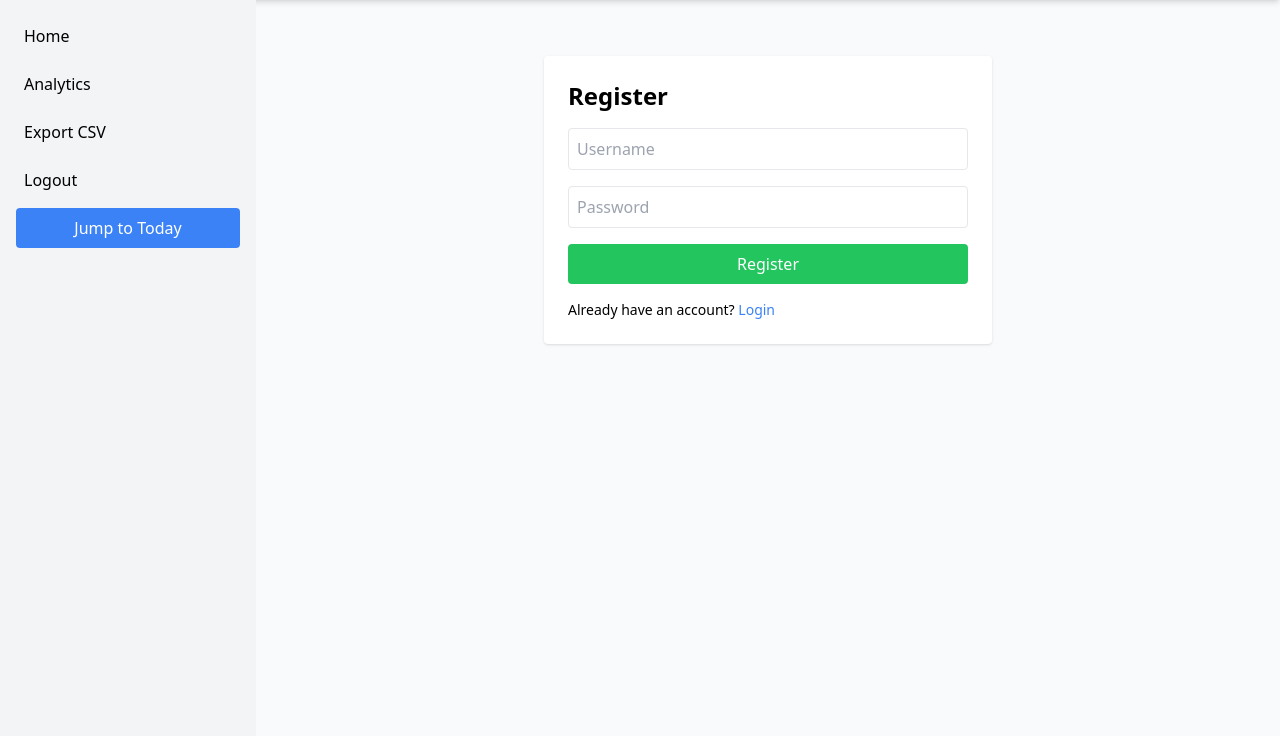
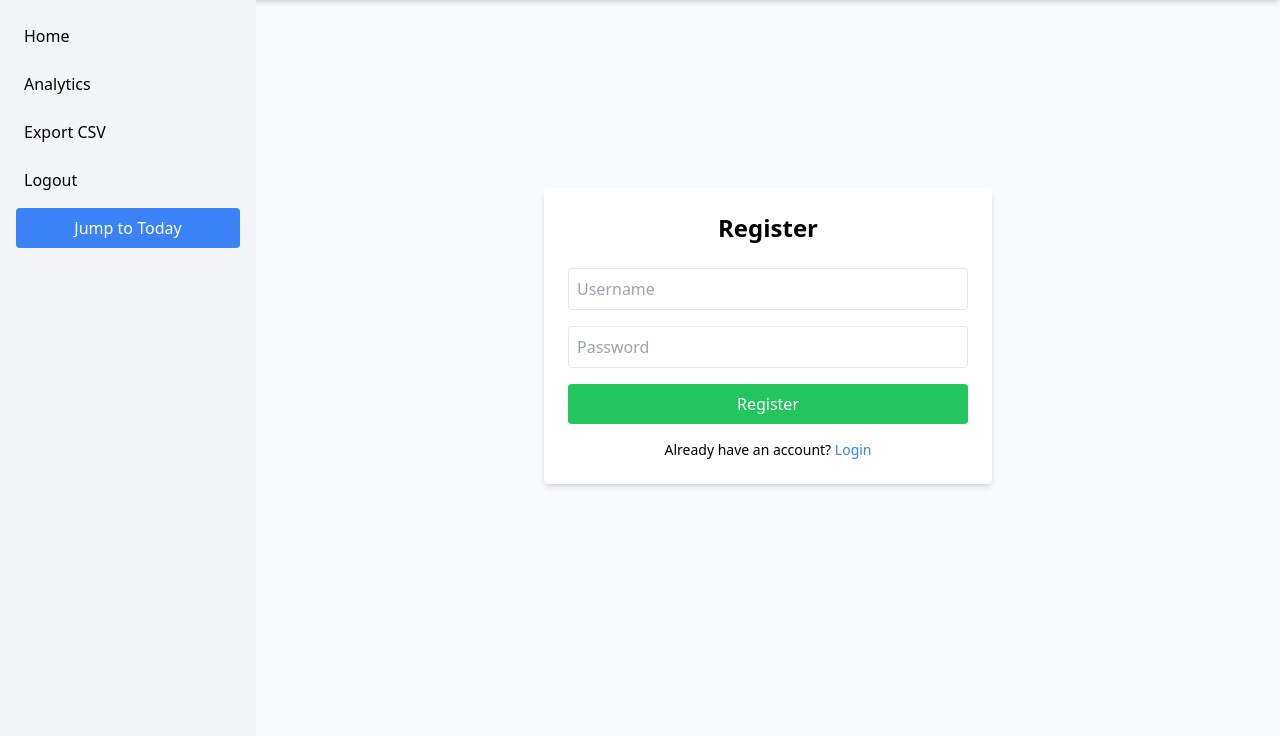
Before and after one commit to rathibharat/habit-tracker-v3, a Flask app: page /register in a window 1280 px wide. Shown: the part 64-800 px from the top of the page. Run offline with Flask 3, Linux system fonts and the light colour scheme; some libraries are stand-ins or nearby versions.

Commit message:
Update register.html

```diff
--- a/templates/register.html
+++ b/templates/register.html
@@ -2,13 +2,21 @@
 {% block title %}Register{% endblock %}
 
 {% block content %}
-<div class="max-w-md mx-auto mt-10 bg-white p-6 rounded shadow">
-    <h2 class="text-2xl font-bold mb-4">Register</h2>
-    <form method="POST" class="flex flex-col space-y-4">
-        <input type="text" name="username" placeholder="Username" required class="p-2 border rounded">
-        <input type="password" name="password" placeholder="Password" required class="p-2 border rounded">
-        <button type="submit" class="p-2 bg-green-500 text-white rounded hover:bg-green-600">Register</button>
-    </form>
-    <p class="mt-4 text-sm">Already have an account? <a href="{{ url_for('login') }}" class="text-blue-500">Login</a></p>
+<div class="flex justify-center items-center min-h-[80vh]">
+    <div class="w-full max-w-md bg-white p-6 rounded shadow-md">
+        <h2 class="text-2xl font-bold mb-6 text-center">Register</h2>
+        <form method="POST" class="flex flex-col space-y-4">
+            <input type="text" name="username" placeholder="Username" required
+                   class="p-2 border rounded focus:outline-none focus:ring-2 focus:ring-blue-400">
+            <input type="password" name="password" placeholder="Password" required
+                   class="p-2 border rounded focus:outline-none focus:ring-2 focus:ring-blue-400">
+            <button type="submit" class="p-2 bg-green-500 text-white rounded hover:bg-green-600">
+                Register
+            </button>
+        </form>
+        <p class="text-sm mt-4 text-center">Already have an account?
+            <a href="{{ url_for('login') }}" class="text-blue-500 hover:underline">Login</a>
+        </p>
+    </div>
 </div>
 {% endblock %}
```
